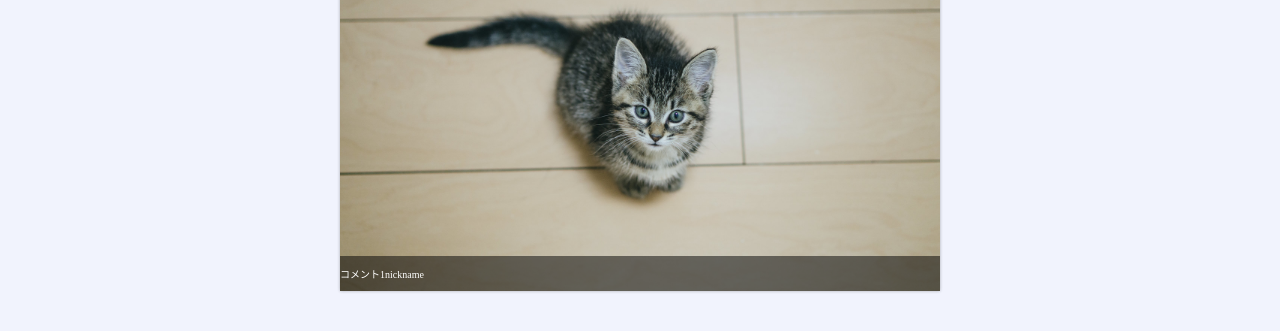
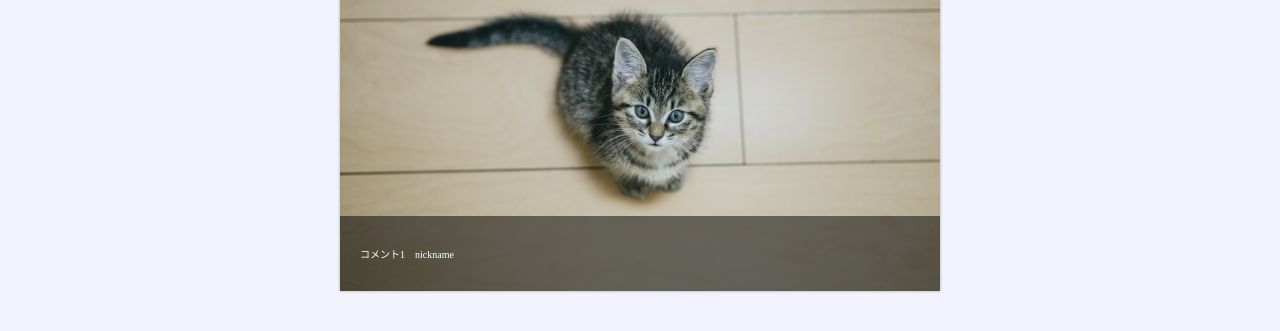
Before and after one commit to yossy0201/My-Photos, a plain HTML site: page index.html in a window 1280 px wide. Shown: the part 47-378 px from the top of the page. Drawn offline with Linux system fonts and the light colour scheme.

Commit message:
css-inner

```diff
--- a/css/style.css
+++ b/css/style.css
@@ -46,3 +46,11 @@ header h1 {
   margin: 0;
   width: 100%;
 }
+
+.inner p {
+  padding: 20px;
+}
+
+.inner span {
+  margin-left: 10px;
+}
```
